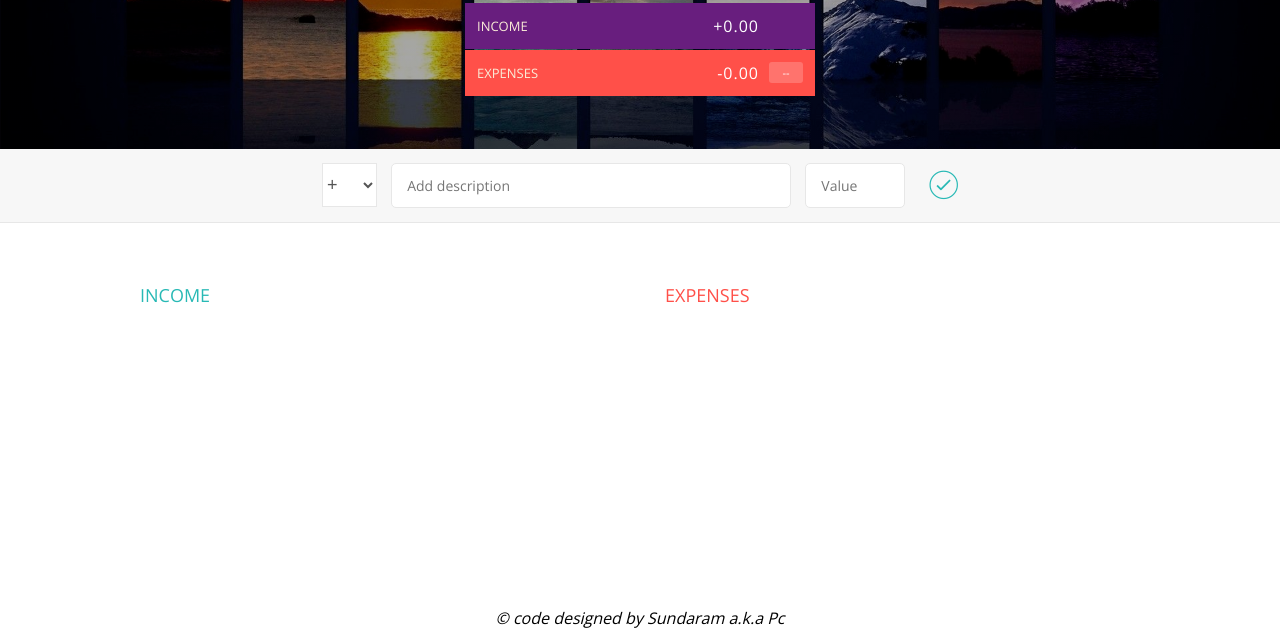
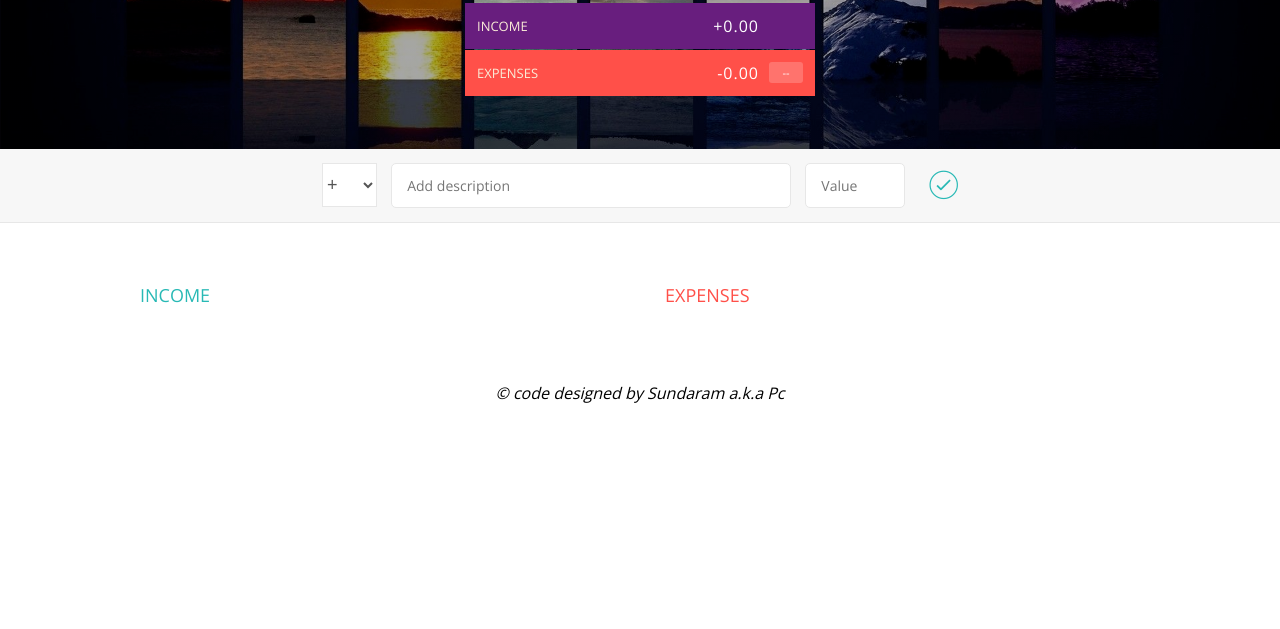
Before and after one commit to sundaram-pc/Budget-Manager-, a plain HTML site: page BudgetManager/index.html in a window 1280 px wide. Shown: the part 171-800 px from the top of the page. Drawn offline with nearby package versions, Linux system fonts and the light colour scheme.

Commit message:
Update style.css

```diff
--- a/BudgetManager/style.css
+++ b/BudgetManager/style.css
@@ -8,7 +8,7 @@
     box-sizing: border-box;
 }
 p{
-    position: fixed; bottom: 0; width:100%; text-align: center;
+    position: relative; bottom: 0; width:100%; text-align: center;
     color: black;
 
 
```
